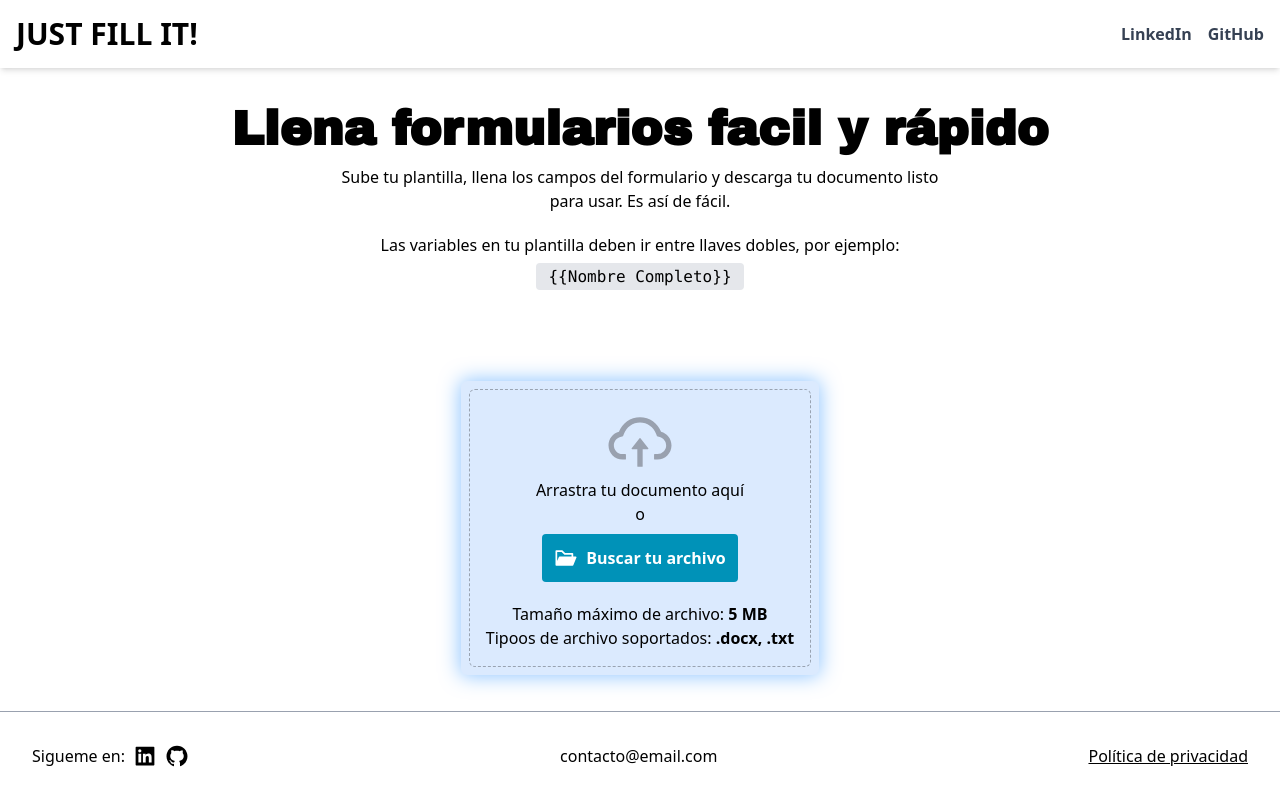
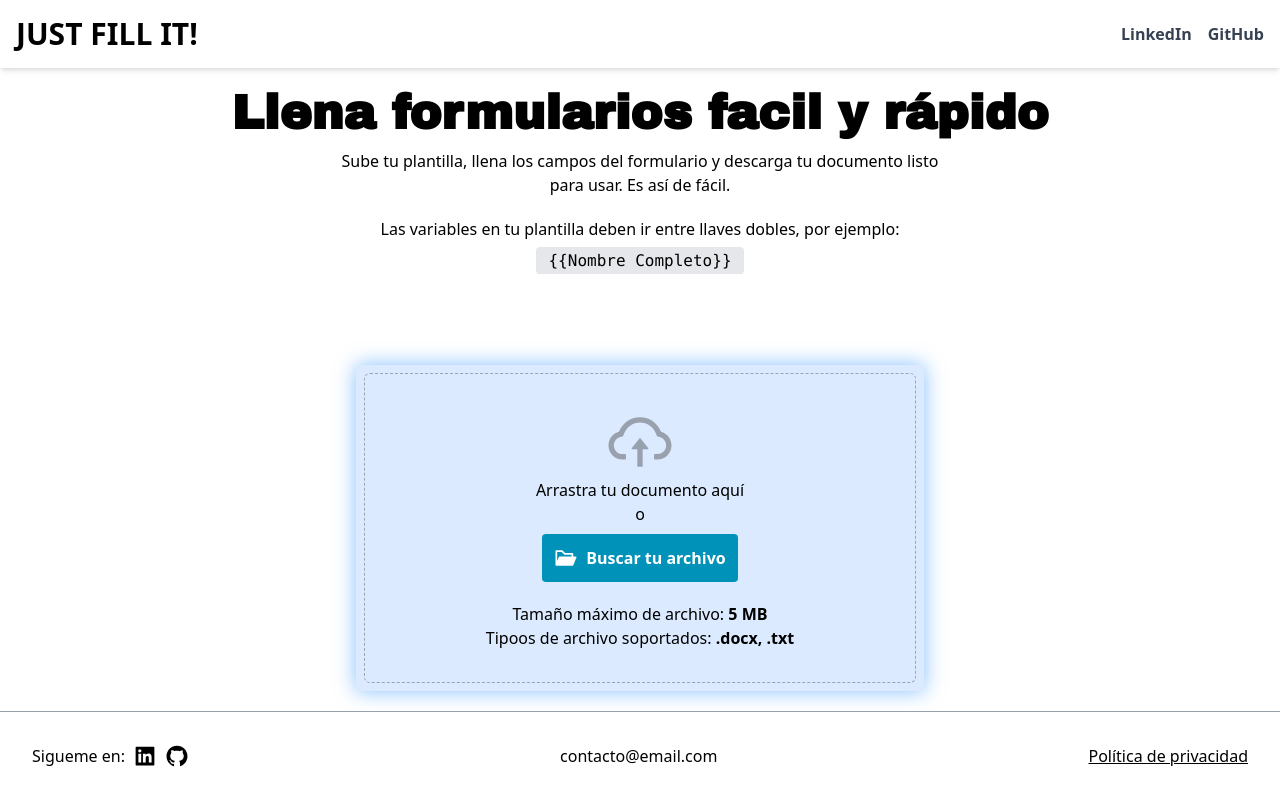
Before and after one commit to alexisiba/just-fill-it, a Next.js app: page / in a window 1280 px wide. Built offline with nearby package versions, Linux system fonts and the light colour scheme.

Commit message:
Minor changes to the drag and drop area

```diff
--- a/src/app/(landing-page)/_components/DragAndDrop/DADFileUploaded.tsx
+++ b/src/app/(landing-page)/_components/DragAndDrop/DADFileUploaded.tsx
@@ -53,7 +53,7 @@ export default function DADFileUploaded({
   }, [file, handleGetFileData]);
 
   return (
-    <div className="flex flex-col items-center gap-2">
+    <div className="flex flex-col items-center max-w-100 w-full gap-2">
       <div className="flex flex-row items-center gap-2">
         <div className="flex flex-col items-center justify-center">
           <AiOutlineFileText className="text-6xl mb-2 text-blue-400" />
@@ -69,14 +69,14 @@ export default function DADFileUploaded({
         icon={<AiFillEdit className="text-2xl" />}
         label="Llenar plantilla"
         onClick={handleOpenDialog}
-        className="max-w-150 w-full"
+        className="w-full"
       />
       <Button
         color={ButtonColor.primary}
         icon={<AiOutlineSwap className="text-2xl" />}
         label="Reemplazar archivo"
         onClick={onDelete}
-        className="max-w-150 w-full"
+        className="w-full"
       />
       {!isEmpty(fileData) ? (
         <DADFormDialog
--- a/src/app/(landing-page)/_components/DragAndDrop/index.tsx
+++ b/src/app/(landing-page)/_components/DragAndDrop/index.tsx
@@ -49,12 +49,12 @@ export default function DragAndDrop() {
   };
 
   return (
-    <div className="p-4">
+    <div className="p-4 max-w-150 w-full">
       <div
         onClick={handleDragAndDropContainerClick}
         onDragOver={handleDragOver}
         onDrop={handleDrop}
-        className={`col-span-3 rounded-md p-2  transition-colors max-w-200 w-full max-h-100 h-full
+        className={`col-span-3 rounded-md p-2  transition-colors w-full max-h-100 h-full
         ${
           !file &&
           "bg-blue-100 hover:bg-blue-200 cursor-pointer shadow-[0_0_20px_1px] shadow-blue-300"
@@ -70,7 +70,7 @@ export default function DragAndDrop() {
       `}
       >
         <div
-          className={`border border-dashed rounded-md w-full h-full flex items-center justify-center
+          className={`border border-dashed rounded-md w-full h-full flex items-center justify-center p-4
           ${!file && "border-black/30"}
           ${!isEmpty(errors) && "border-red-500"}
           ${file && "border-green-500"}
```
